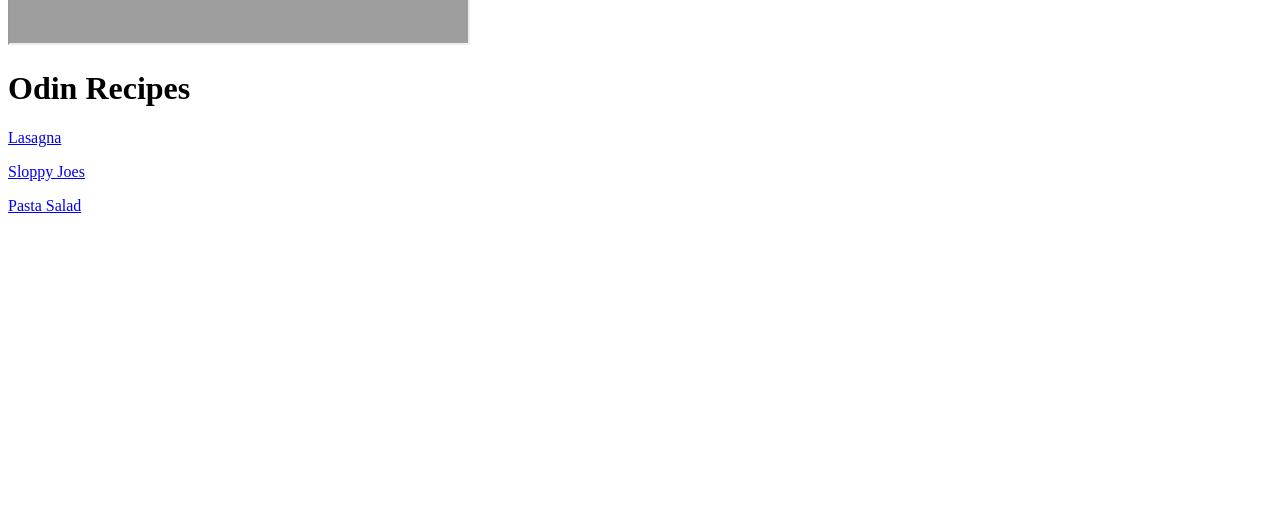
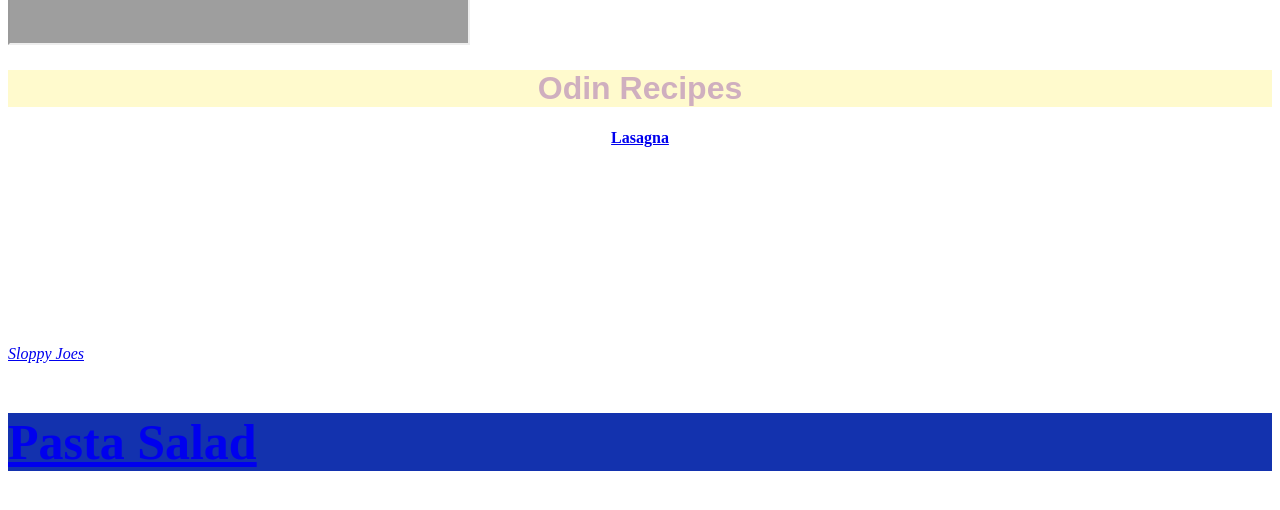
Before and after one commit to BohdanBerebel/odin-recipes, a plain HTML site: page index.html in a window 1280 px wide. Shown: the part 782-1292 px from the top of the page. Before the commit the page ends 1013 px from the top, so only its background shows below. Drawn offline with Linux system fonts and the light colour scheme; grey boxes are pictures that could not be loaded.

Commit message:
Work on a style

```diff
--- a/index.html
+++ b/index.html
@@ -4,12 +4,18 @@
     <meta charset="UTF-8">
     <meta name="viewport" content="width=device-width, initial-scale=1.0">
     <title>Document</title>
+    <link rel="stylesheet" href="style.css">
+    <style>
+        h1 {
+            text-align: center;
+        }
+    </style>
 </head>
 <body>
     <iframe width="458" height="815" src="https://www.youtube.com/embed/pACr_u9cf5Q" title="The Secret to Speaking"></iframe>
-    <h1>Odin Recipes</h1>
-    <p><a href="./recipes/lasagna.html">Lasagna</a></p>
-    <p><a href="./recipes/sloppy-joes.html">Sloppy Joes</a></p>
-    <p><a href="./recipes/pasta-salad.html">Pasta Salad</a></p>
+    <h1 class="headers">Odin Recipes</h1>
+    <p class="anchor height"><a href="./recipes/lasagna.html">Lasagna</a></p>
+    <p><a href="./recipes/sloppy-joes.html"><em>Sloppy Joes</em></a></p>
+    <p class="background" style="color: red; font-weight: bold; font-size: 50px;"><a href="./recipes/pasta-salad.html">Pasta Salad</a></p>
 </body>
 </html>
--- /dev/null
+++ b/style.css
@@ -0,0 +1,21 @@
+h1 {
+    color: #7f32a860;
+    font-size: 32px;
+    font-family: Arial, Helvetica, sans-serif;
+}
+.headers {
+    background-color: rgb(255,250,205);
+}
+
+.anchor {
+    font-weight: bold;
+    text-align: center;
+}
+
+.height {
+    height: 200px;
+}
+
+.background {
+    background-color: hsl(228, 80%, 38%);
+}
```
